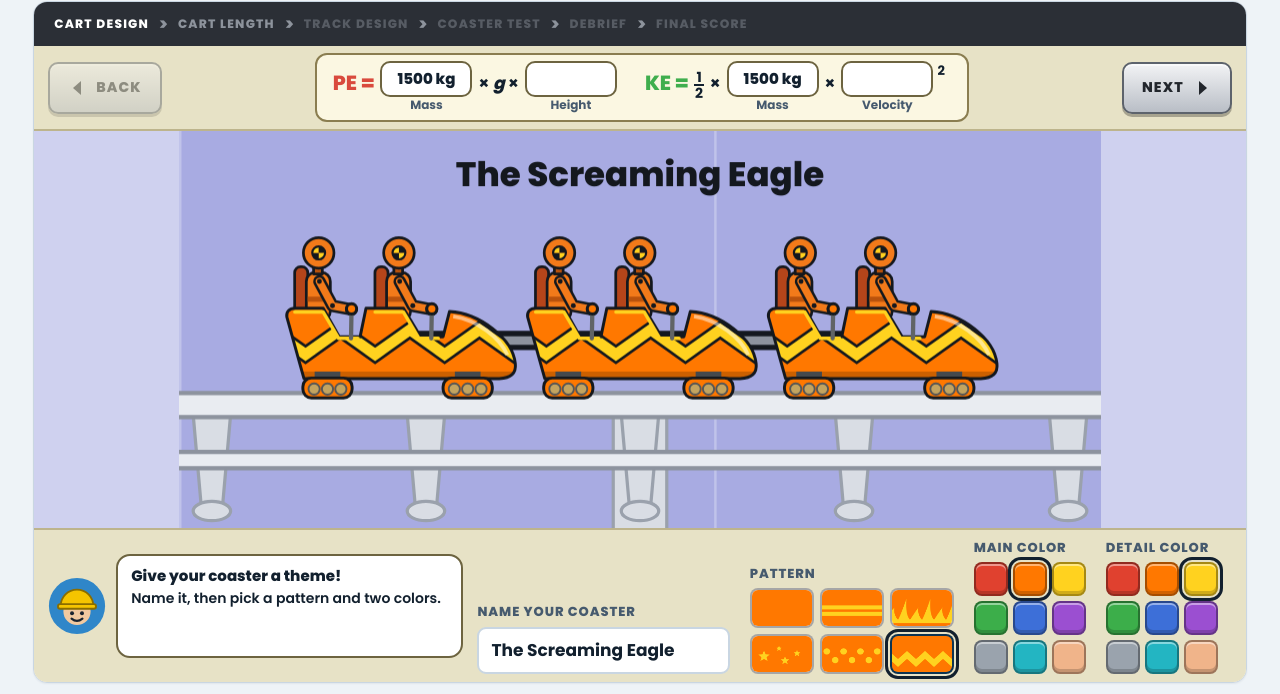
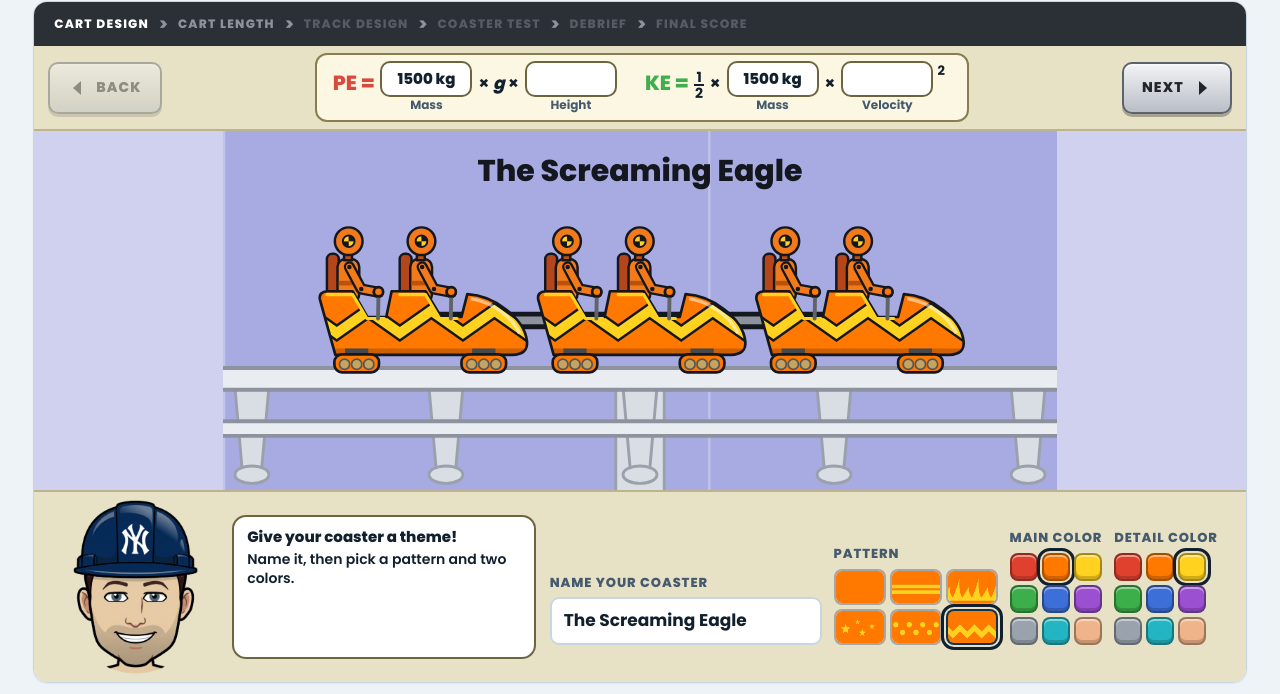
Before and after one commit to dlamarr23-bit/sim-library, a plain HTML site: page coaster-creator/index.html in a window 1280 px wide. Shown: the part 105-799 px from the top of the page. Drawn offline with Linux system fonts and the light colour scheme.

Commit message:
Replace guide with larger transparent portrait
Replace the bottom-left hard-hat icon with the supplied portrait. Remove only the exterior white background, preserving the white logo, eyes and teeth. Enlarge the guide from 58px to 174px and widen the guide area to keep its instructions on the right. Compact color and pattern controls at medium desktop widths so the game frame still fits. Verified transparency and browser layout.

```diff
--- a/coaster-creator/index.html
+++ b/coaster-creator/index.html
@@ -172,10 +172,11 @@
 
   .bottom{
     background:var(--band);border-top:2px solid var(--band-line);
-    display:grid;grid-template-columns:minmax(300px,1.15fr) minmax(0,2.05fr) auto;gap:14px;align-items:center;padding:8px 14px;min-height:122px
+    display:grid;grid-template-columns:minmax(460px,1.35fr) minmax(0,1.85fr) auto;gap:14px;align-items:center;padding:8px 14px;min-height:122px
   }
   .guide{display:flex;align-items:center;gap:10px;min-width:0}
-  .guide .avatar{flex:0 0 auto;width:58px;height:58px}
+  .guide .avatar{flex:0 0 174px;width:174px;height:174px;object-fit:contain}
+  .guide .bubble{height:auto;min-height:144px;max-height:174px}
   .bubble{
     position:relative;flex:1;min-width:0;background:var(--field);border:2px solid var(--eq-box-line);border-radius:14px;
     padding:9px 13px;font-size:15px;font-weight:600;line-height:1.4;height:104px;overflow-y:auto;display:flex;flex-direction:column;justify-content:flex-start
@@ -239,6 +240,13 @@
   details.card li strong,details.card p strong{font-weight:800}
   kbd{font:700 13px/1 ui-monospace,monospace;border:1px solid var(--line);border-bottom-width:2px;border-radius:4px;padding:3px 6px;background:var(--tile)}
 
+  @media (min-width:1101px) and (max-width:1400px){
+    .patterns{grid-template-columns:repeat(3,52px);gap:4px}
+    .patterns button{width:52px;height:36px;min-height:36px}
+    .swatches{grid-template-columns:repeat(3,28px);gap:4px}
+    .swatches button{width:28px;height:28px;min-height:28px}
+    .stepctl[data-for="0"]{gap:12px}
+  }
   @media (max-width:1100px){
     .bottom{grid-template-columns:1fr}
     .stepctl[data-for="3"],.stepctl[data-for="3"] .row{flex-wrap:wrap}
@@ -326,14 +334,7 @@
 
     <div class="bottom">
       <div class="guide">
-        <svg class="avatar" viewBox="0 0 64 64" aria-hidden="true">
-          <circle cx="32" cy="32" r="31" fill="#2f86c9"/>
-          <circle cx="32" cy="38" r="15" fill="#f2c9a0"/>
-          <path d="M14 32a18 18 0 0 1 36 0z" fill="#f5c400" stroke="#8a6d00" stroke-width="2"/>
-          <rect x="11" y="30" width="42" height="5" rx="2.5" fill="#f5c400" stroke="#8a6d00" stroke-width="2"/>
-          <circle cx="26.5" cy="40" r="2.2" fill="#1b2430"/><circle cx="37.5" cy="40" r="2.2" fill="#1b2430"/>
-          <path d="M26 46q6 5 12 0" stroke="#1b2430" stroke-width="2.4" fill="none" stroke-linecap="round"/>
-        </svg>
+        <img class="avatar" src="guide-avatar.png" alt="Coaster guide wearing a navy Yankees hard hat" width="174" height="174">
         <div class="bubble" id="guide" role="status" aria-live="polite"></div>
       </div>
 
```
Also changed, not shown: coaster-creator/guide-avatar.png (added).
